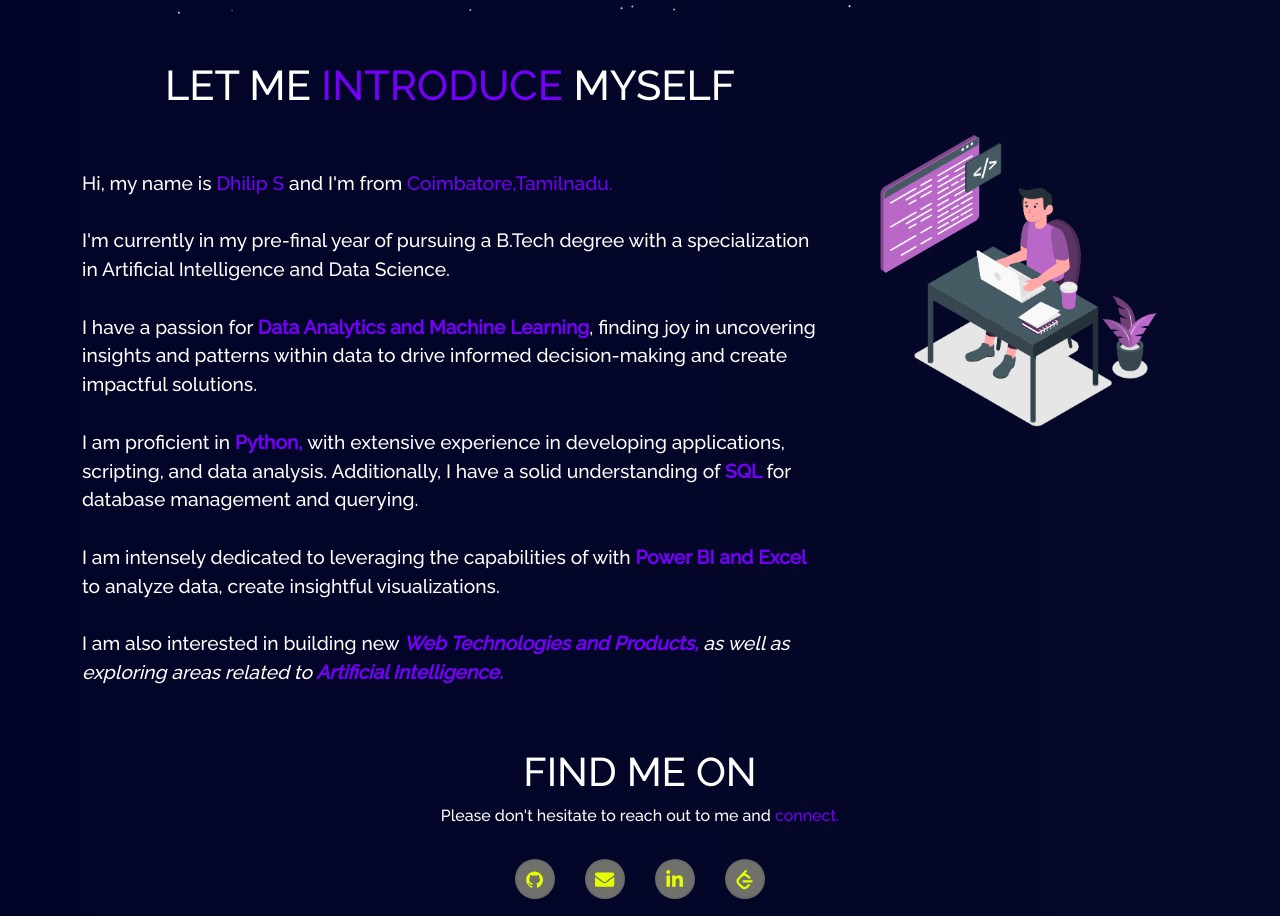
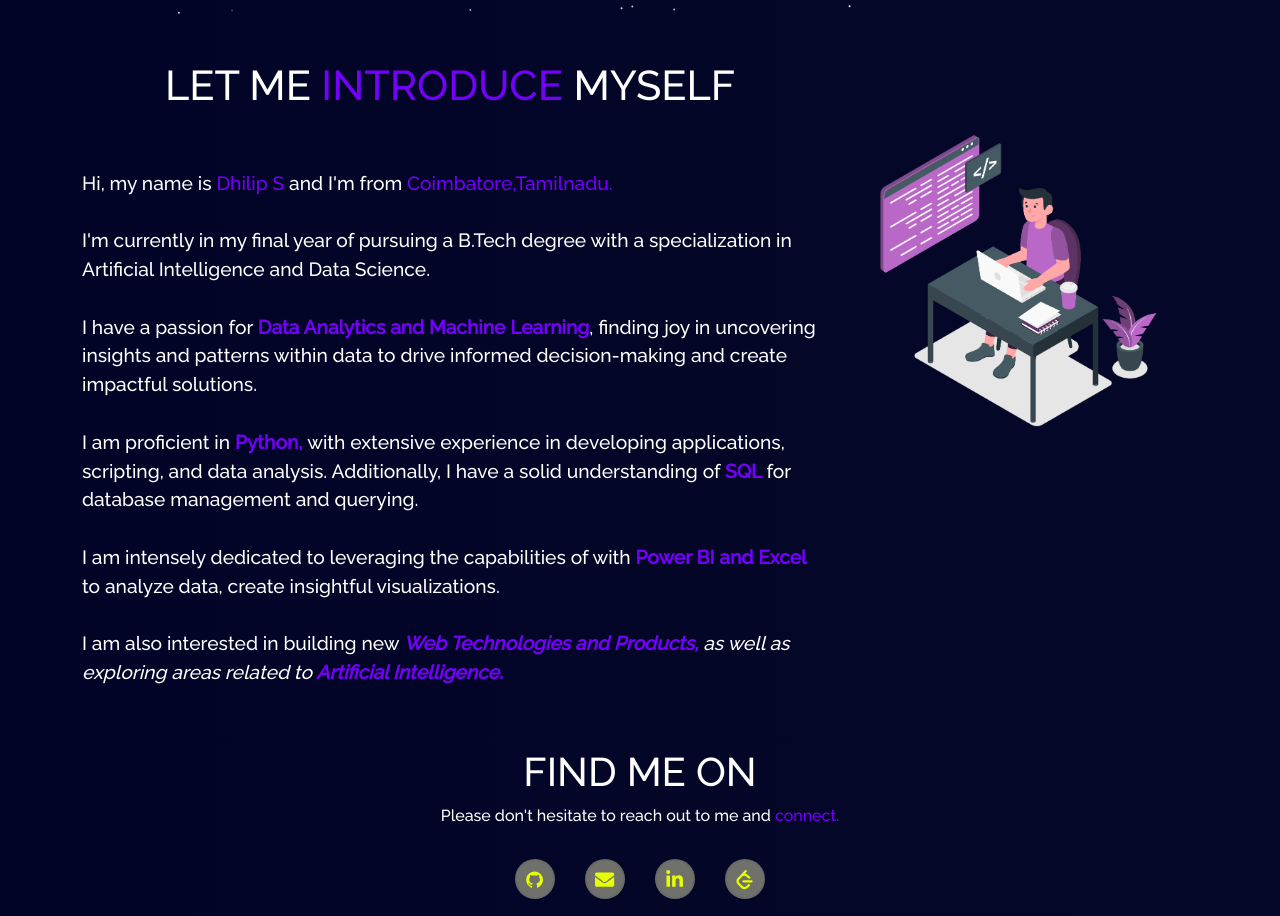
Before and after one commit to DhanushAshok04/portfolio, a React (Create React App) app: page / in a window 1280 px wide. Shown: the part 786-1702 px from the top of the page. Built offline with nearby package versions, Linux system fonts and the light colour scheme.

Commit message:
About.jsx

```diff
--- a/src/components/Home/About.jsx
+++ b/src/components/Home/About.jsx
@@ -25,7 +25,7 @@ const About = () => {
                  and I'm from <span className="yellow"> Coimbatore,Tamilnadu.</span>
                 <br />
                 <br />
-                I'm currently in my pre-final year of pursuing a B.Tech degree with a specialization in Artificial Intelligence and Data Science.
+                I'm currently in my final year of pursuing a B.Tech degree with a specialization in Artificial Intelligence and Data Science.
                 <br />
                 <br />
 
```
